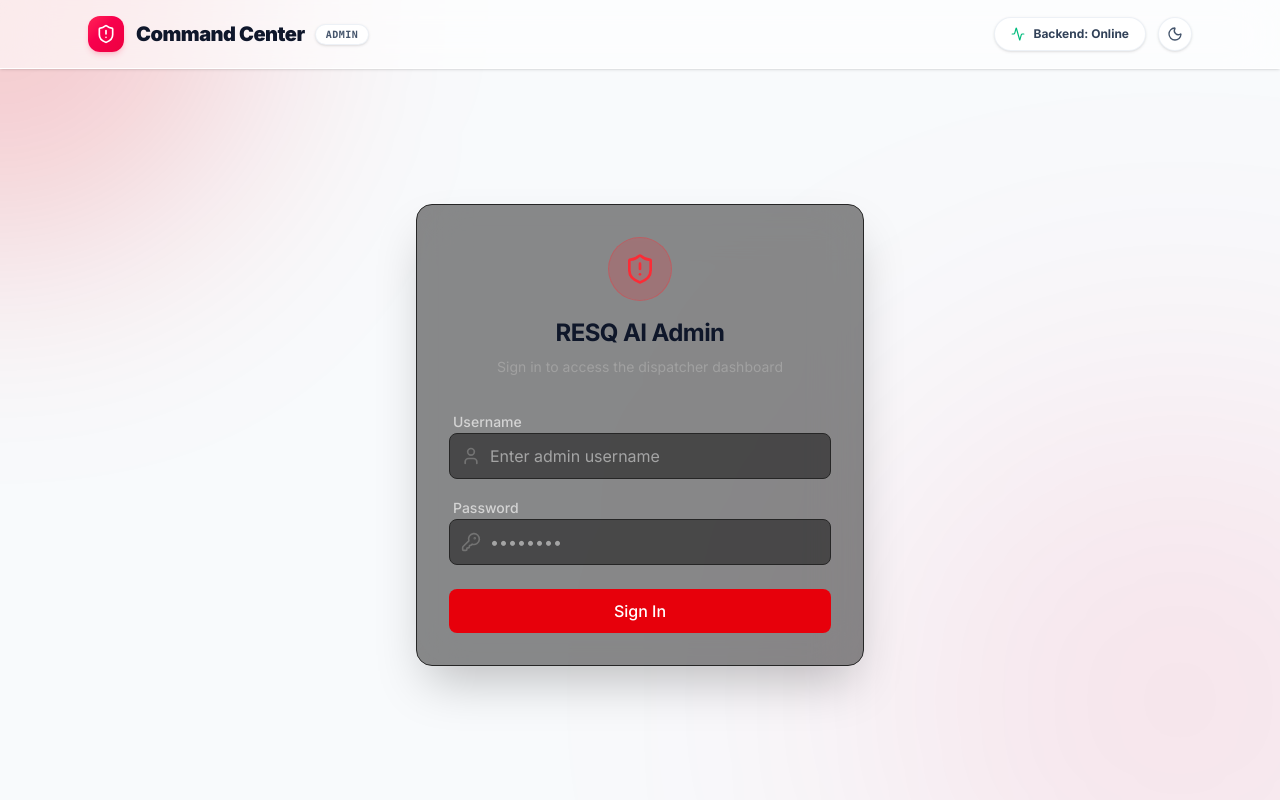
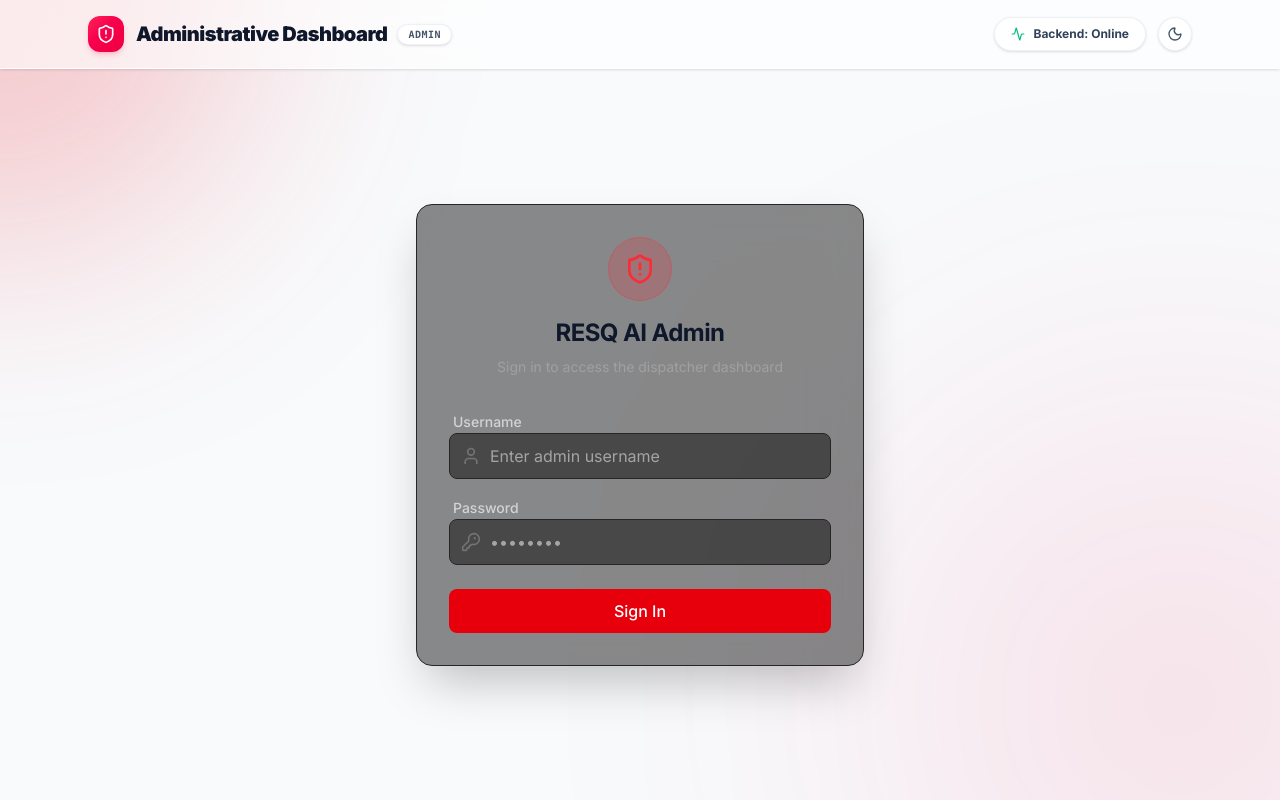
Before and after one commit to nitin25J/RESQ-AI, a Next.js app in the folder frontend/: page /dashboard/login in a window 1280 px wide. Built offline with nearby package versions, Linux system fonts and the light colour scheme; no server answers.

Commit message:
feat: rename Command Center to Administrative Dashboard

```diff
--- a/frontend/src/components/DashboardHeader.tsx
+++ b/frontend/src/components/DashboardHeader.tsx
@@ -39,7 +39,7 @@ export const DashboardHeader: React.FC<DashboardHeaderProps> = ({ isBackendHealt
             </div>
             <div>
               <div className="flex items-center gap-2.5">
-                <h1 className="text-xl font-black tracking-tight text-slate-900 dark:text-white transition-colors">Command Center</h1>
+                <h1 className="text-xl font-black tracking-tight text-slate-900 dark:text-white transition-colors">Administrative Dashboard</h1>
                 <span className="text-[10px] px-2.5 py-0.5 rounded-full font-bold font-mono bg-white dark:bg-slate-800 text-slate-600 dark:text-slate-300 border border-slate-200/60 dark:border-slate-700 shadow-sm uppercase tracking-wider transition-colors">
                   Admin
                 </span>
```
